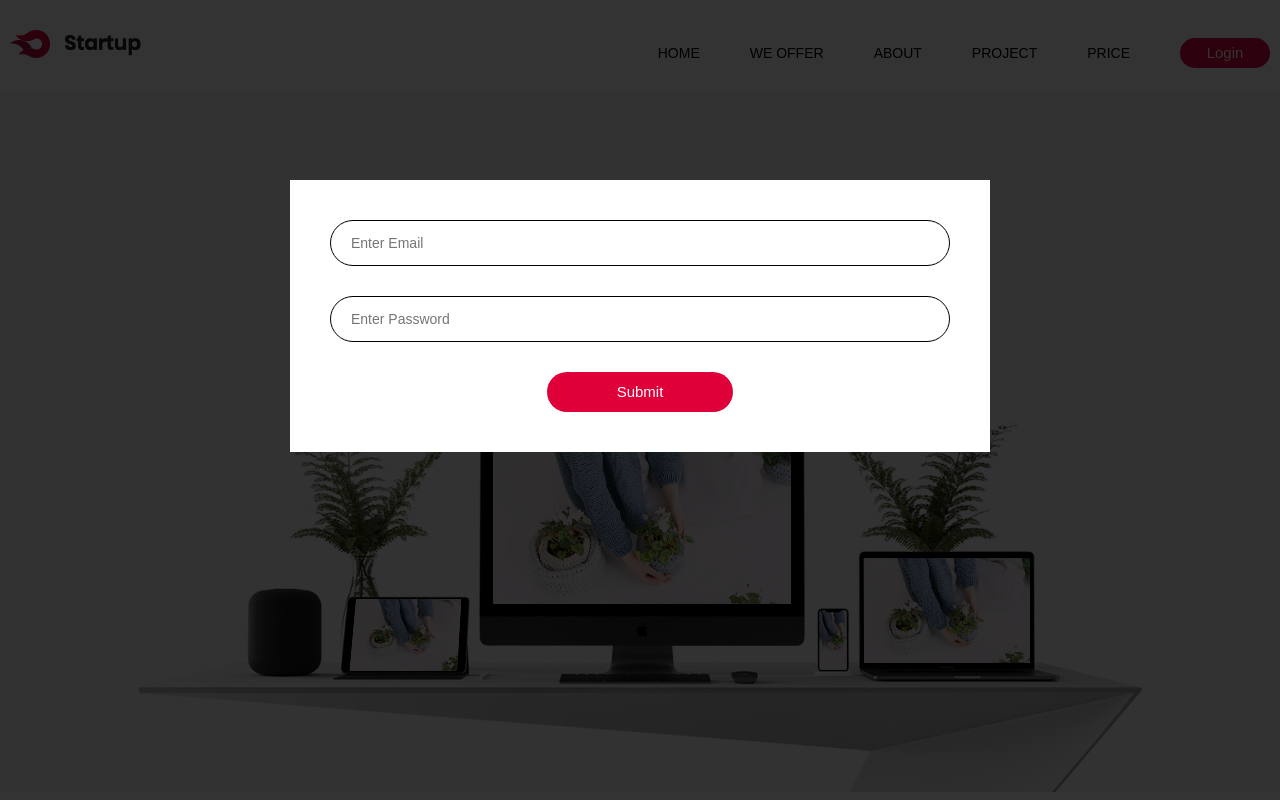
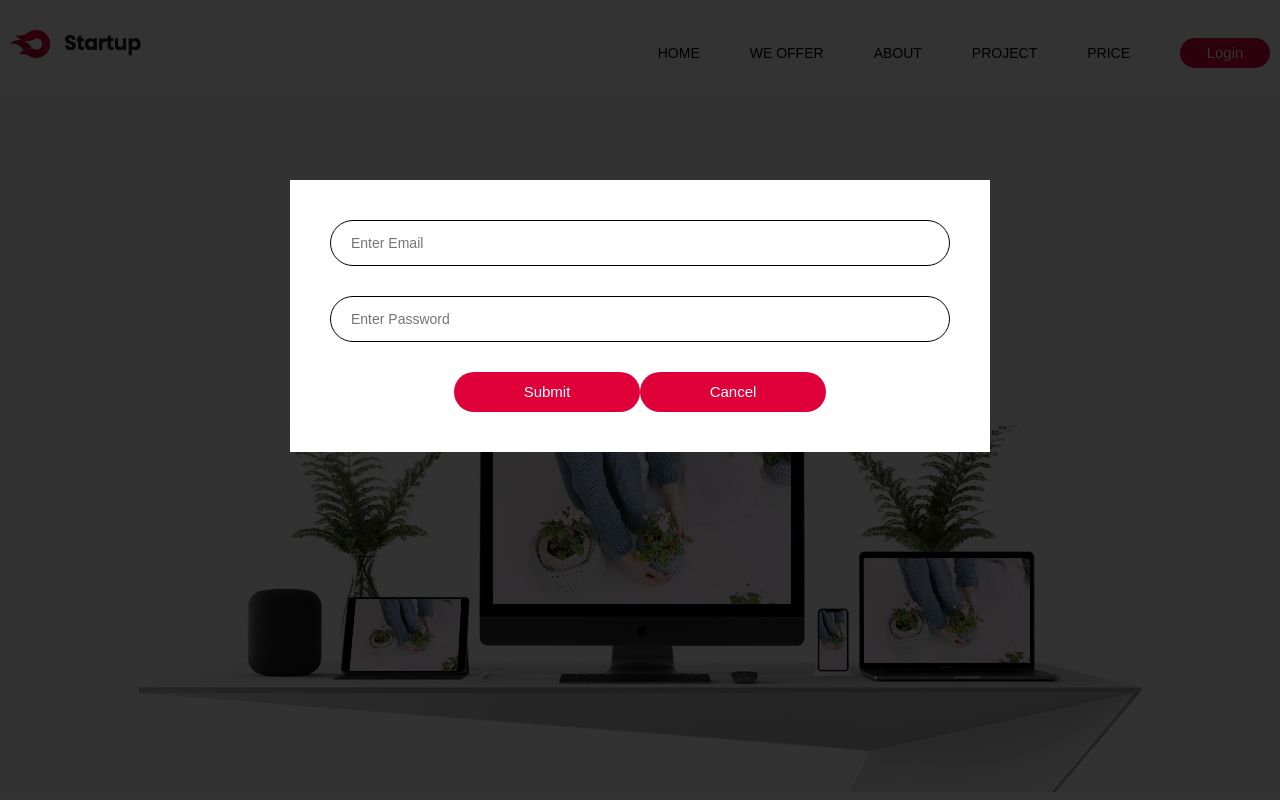
Before and after one commit to priyanka-ucreate/reactdemo, a React (Create React App) app: page / in a window 1280 px wide. Both pictures are taken after a click on the button "Login". Shown: the top 800 px of the page. Built offline with nearby package versions, Linux system fonts and the light colour scheme.

Commit message:
popup design

```diff
--- a/src/Header.js
+++ b/src/Header.js
@@ -16,6 +16,12 @@ class Header extends Component {
         this.setState({
 		  isModalOpen: true
 		});
+   }
+
+   onClose(){
+        this.setState({
+      isModalOpen: false
+    });
    }
 
   render() {
--- a/src/Modal.js
+++ b/src/Modal.js
@@ -9,6 +9,7 @@ class Modal extends Component {
           <input name="EMAIL" placeholder="Enter Email" type="email" />
           <input name="PASSWORD" placeholder="Enter Password" type="password" />
           <button className="nw-btn primary-btn">Submit</button>
+          <button onClick={this.onClose} className="nw-btn primary-btn">cancel</button>
           </form>
           </div>
     );
```
